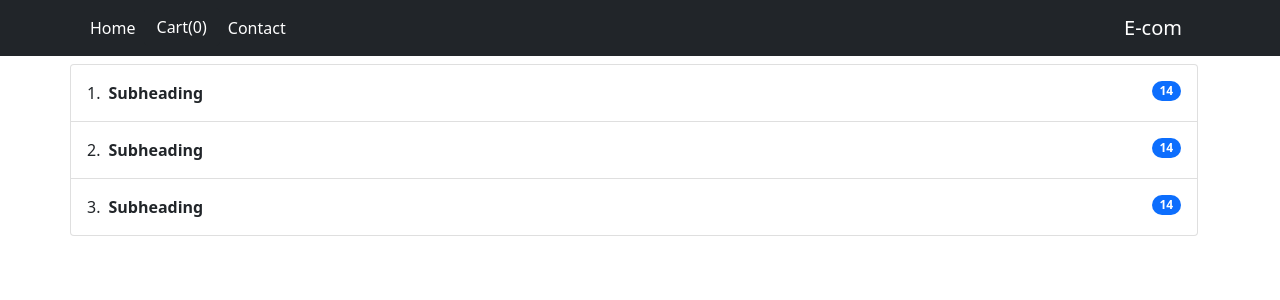
After one commit to abdolbasir/ecomsite, a Django app: page /checkout/ in a window 1280 px wide. The commit adds this page. Shown: the top 300 px of the page. Run offline with Django 5.2, Linux system fonts and the light colour scheme.

Commit message:
Checkout.html file is added and some change made in view and urls.

```diff
--- a/shop/static/shop/script.js
+++ b/shop/static/shop/script.js
@@ -21,12 +21,13 @@ $(document).on('click', '.btn-atc', function(){
 const popoverTriggerList = document.querySelectorAll('[data-bs-toggle="popover"]');
       popoverTriggerList.forEach(el => {
         new bootstrap.Popover(el, {
-          trigger: 'hover',
+          trigger: 'click',
           html: true,
           customClass: 'custom-dark-popover'
         });
       });
 cart_popover = document.querySelector('[data-bs-toggle="popover"]')
+DisplayCart(cart)
 cart_popover.setAttribute('data-bs-content', DisplayCart(cart))
 function DisplayCart(cart){
     var cartString = "<ul class='list-group'>";
@@ -38,6 +39,7 @@ function DisplayCart(cart){
         carIndex += 1
     })
     cartString += "</ul>"
+    cartString += "<a class='btn btn-dark align-center mt-2' href='/checkout'>Checkout</a>";
 
     return cartString
 }
--- a/shop/static/shop/styles.css
+++ b/shop/static/shop/styles.css
@@ -13,6 +13,7 @@
     }
 
  .navbar-nav .nav-link:hover, .btn-dark:hover  {
-      background-color: rgba(255, 255, 255, 0.1); /* light background */
+      background-color: rgba(255, 255, 255, 0.1);
+      color: #212529; /* light background */
       border-radius: 5px;
 }
--- /dev/null
+++ b/shop/templates/shop/checkout.html
@@ -0,0 +1,36 @@
+{% extends "base.html" %}
+{% load static %}
+
+
+{% block title %}
+    Checkout | E-com Website
+{% endblock %}
+
+
+{% block content %}
+<div class="container">
+    <div class="row mt-2">
+        <ol class="list-group list-group-numbered">
+            <li class="list-group-item d-flex justify-content-between align-items-start py-3">
+                <div class="ms-2 me-auto">
+                <div class="fw-bold">Subheading</div>
+                </div>
+                <span class="badge bg-primary rounded-pill">14</span>
+            </li>
+            <li class="list-group-item d-flex justify-content-between align-items-start py-3">
+                <div class="ms-2 me-auto">
+                <div class="fw-bold">Subheading</div>
+                </div>
+                <span class="badge bg-primary rounded-pill">14</span>
+            </li>
+            <li class="list-group-item d-flex justify-content-between align-items-start py-3">
+                <div class="ms-2 me-auto">
+                <div class="fw-bold">Subheading</div>
+                </div>
+                <span class="badge bg-primary rounded-pill">14</span>
+            </li>
+        </ol>
+    </div>
+</div>
+
+{% endblock %}
--- a/shop/templates/shop/index.html
+++ b/shop/templates/shop/index.html
@@ -119,6 +119,7 @@
             </div>
         </div>
     </div>
+    <button></button>
 {% endblock %}
 
 
--- a/shop/urls.py
+++ b/shop/urls.py
@@ -3,5 +3,7 @@ from . import views
 
 urlpatterns = [
     path('', views.ProductsView.as_view(), name="index"),
-    path('product/<int:pk>', views.ProductDetailView.as_view(), name="product-detail")
+    path('checkout/', views.CheckoutView.as_view(), name ="checkout"),
+    path('product/<int:pk>', views.ProductDetailView.as_view(), name="product-detail"),
+
 ]
--- a/shop/views.py
+++ b/shop/views.py
@@ -1,4 +1,6 @@
+from django.shortcuts import render
 from django.views.generic import ListView, DeleteView
+from django.views import View
 from .models import Product
 # Create your views here.
 
@@ -19,3 +21,7 @@ class ProductDetailView(DeleteView):
     model = Product
     template_name = "shop/product_detail.html"
     context_object_name = "product"
+
+class CheckoutView(View):
+     async def get(self, request):
+        return render(request, "shop/checkout.html")
--- a/templates/base.html
+++ b/templates/base.html
@@ -23,16 +23,17 @@
             <div class="collapse navbar-collapse" id="navbarNav">
                 <ul class="navbar-nav me-auto">
                     <li class="nav-item">
-                        <a class="nav-link text-white" href="#">Home</a>
+                        <a class="nav-link text-white" href="/">Home</a>
                     </li>
                     <li class="nav-item">
-                        <a id="cart" class="btn btn-dark"
+                        <button id="cart" class="btn btn-dark"
+                            data-bs-trigger="click"
                             data-bs-toggle="popover" data-bs-placement="right"
                             data-bs-custom-class="custom-popover"
                             data-bs-title="Your Carts"
                             data-bs-content="This popover is themed via CSS variables.">
                             Cart(0)
-                        </a>
+                        </button>
                     </li>
                     <li class="nav-item">
                         <a class="nav-link text-white" href="#">Contact</a>
```
